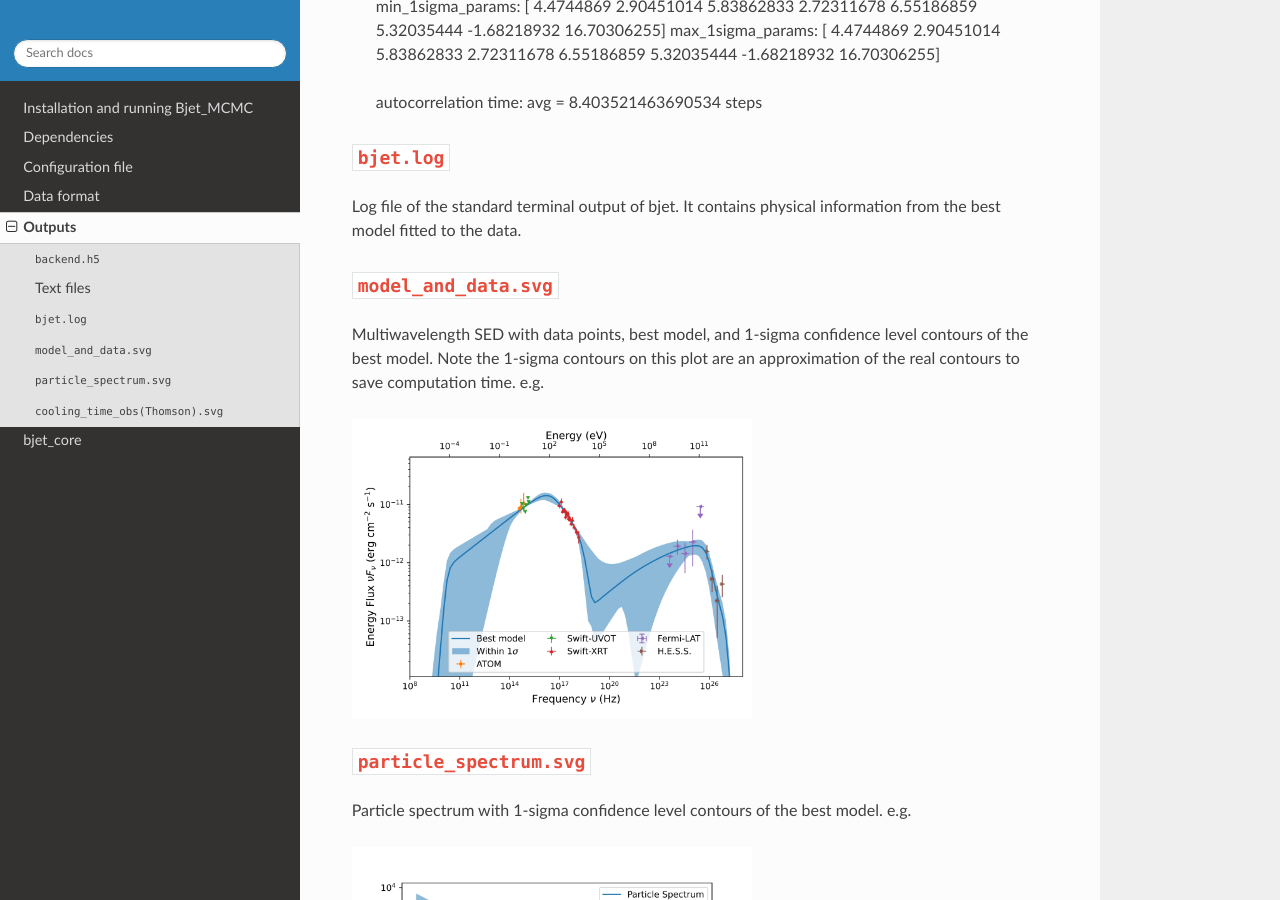
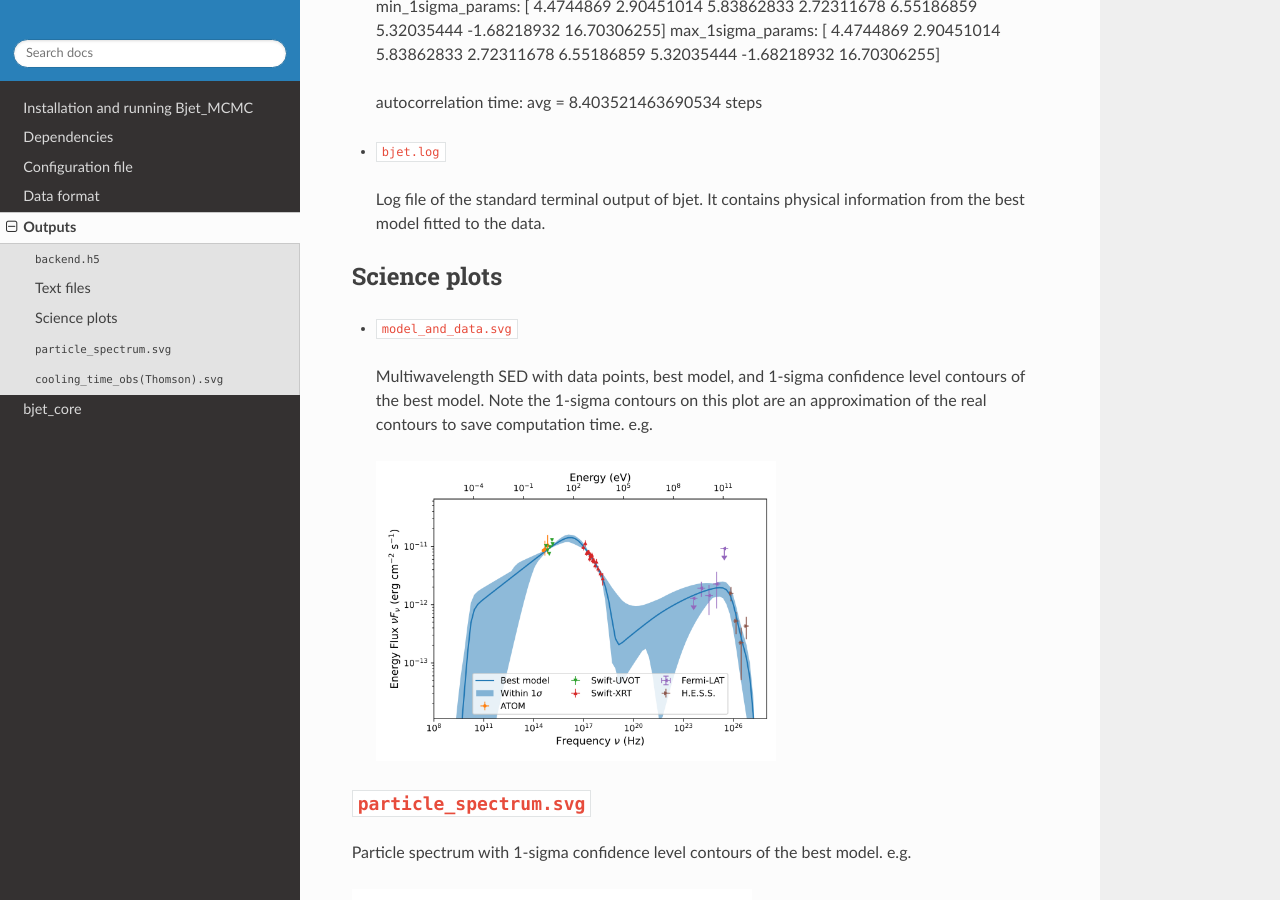
Before and after one commit to Ohervet/Bjet_MCMC, a Sphinx documentation site: the page built from docs/source/outputs.rst, in a window 1280 px wide and 900 px high, scrolled down 1372 px. Built offline with Sphinx 7.4.7 and the Read the Docs theme 2.0.0, drawn with Linux system fonts in a browser that asks for light colours.

Commit message:
Update outputs.rst

```diff
--- a/docs/source/outputs.rst
+++ b/docs/source/outputs.rst
@@ -59,17 +59,21 @@
 
  autocorrelation time: avg = 8.403521463690534 steps
 
-``bjet.log``
-------------
-Log file of the standard terminal output of bjet. It contains physical information from the best model fitted to the data.
+- ``bjet.log``
 
-``model_and_data.svg``
-----------------------
-Multiwavelength SED with data points, best model, and 1-sigma confidence level contours of the best model. Note the 1-sigma contours on this plot are an approximation of the real contours to save computation time.
-e.g.
+ Log file of the standard terminal output of bjet. It contains physical information from the best model fitted to the data.
 
-.. image:: ../figures/model_and_data.png
-  :width: 400
+
+Science plots
+-------------
+
+- ``model_and_data.svg``
+
+ Multiwavelength SED with data points, best model, and 1-sigma confidence level contours of the best model. Note the 1-sigma contours on this plot are an approximation of the real contours to save computation time.
+ e.g.
+
+ .. image:: ../figures/model_and_data.png
+   :width: 400
 
 ``particle_spectrum.svg``
 -------------------------
```
